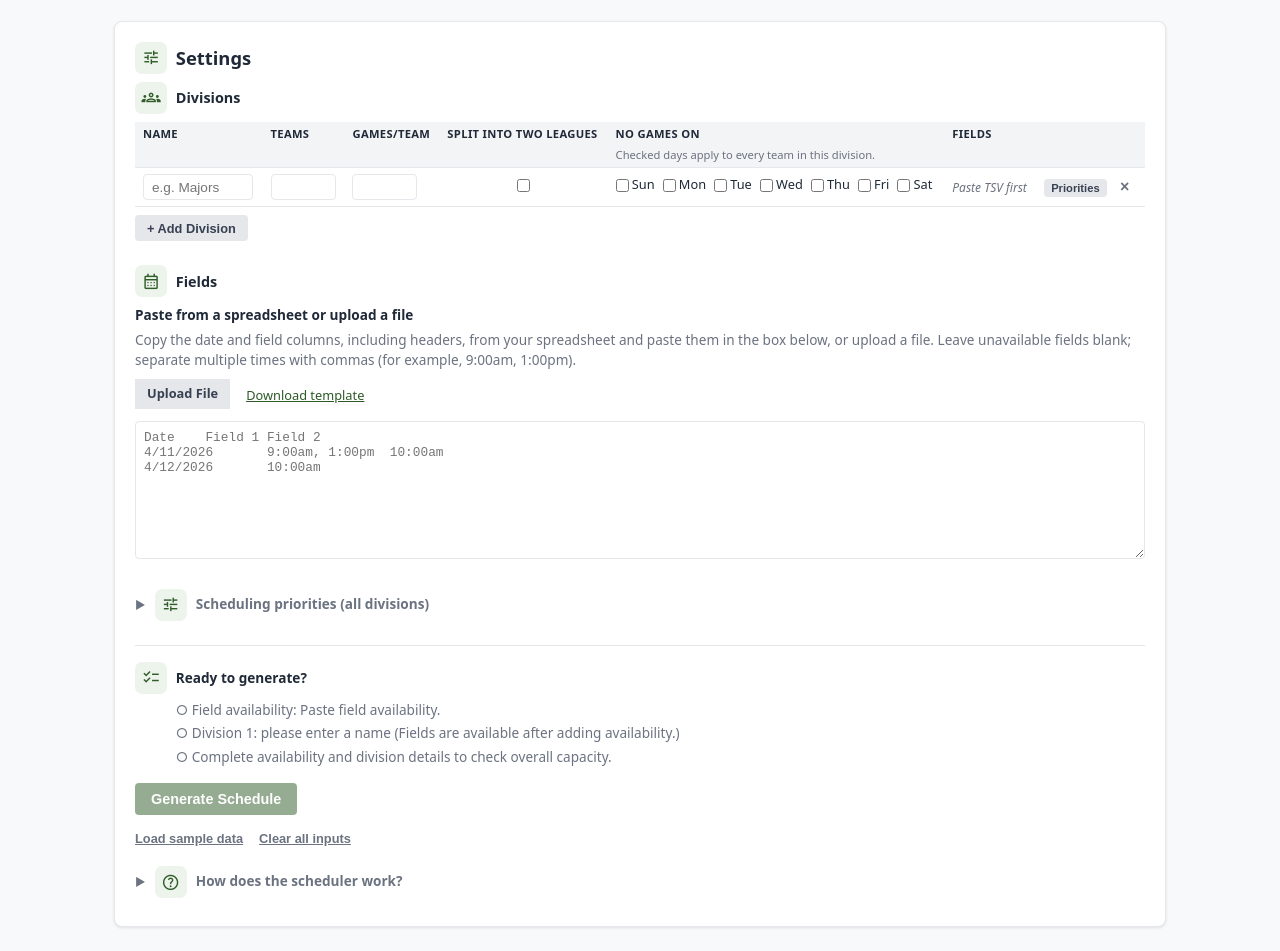
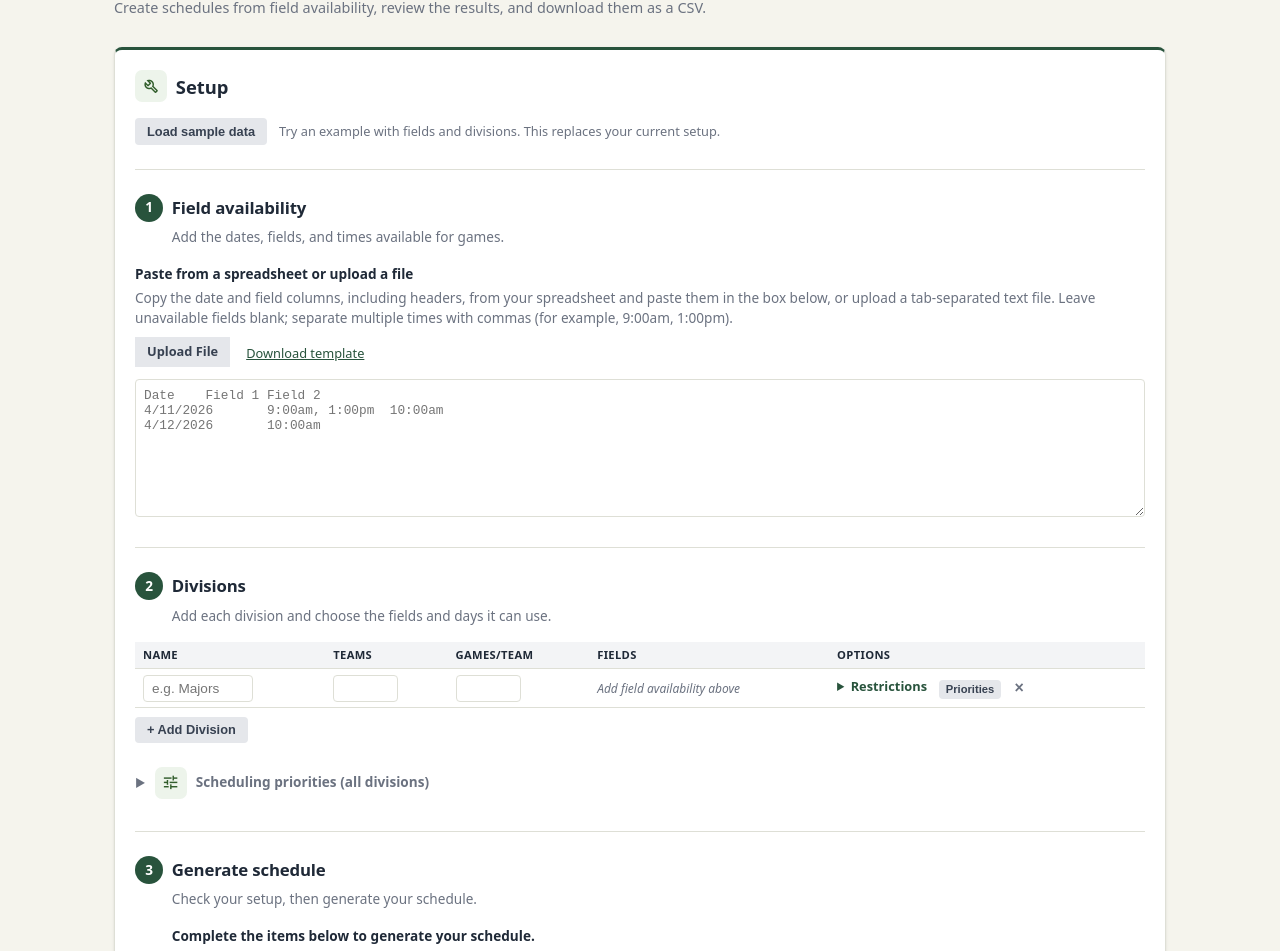
Before and after one commit to mattle24/scheduler, a plain HTML site: page index.html in a window 1280 px wide. Shown: the part 89-1040 px from the top of the page. Drawn offline with nearby package versions, Linux system fonts and the light colour scheme.

Commit message:
ui changes

```diff
--- a/index.html
+++ b/index.html
@@ -8,38 +8,26 @@
 <link rel="preconnect" href="https://fonts.googleapis.com">
 <link rel="preconnect" href="https://fonts.gstatic.com" crossorigin>
 <link href="https://fonts.googleapis.com/css2?family=Material+Symbols+Outlined:opsz,wght,FILL,GRAD@24,400,0,0" rel="stylesheet">
-<link rel="stylesheet" href="styles.css?v=7">
+<link rel="stylesheet" href="styles.css?v=14">
 </head>
 <body>
 
-<h1>Scheduler</h1>
-<p class="subtitle">Create game schedules from your field availability. Review schedules, team summaries, and field usage, then download the results as a CSV.</p>
+<header class="page-header">
+  <h1>Little League Scheduler</h1>
+  <p class="subtitle">Create schedules from field availability, review the results, and download them as a CSV.</p>
+</header>
 
 <div class="card" id="settingsCard">
-  <h2 class="section-heading"><span class="material-symbols-outlined section-icon" aria-hidden="true">tune</span>Settings</h2>
-  <div style="margin-bottom: 1rem;">
-    <div style="display: flex; align-items: center; justify-content: space-between; margin-bottom: .5rem;">
-      <div class="section-heading section-label"><span class="material-symbols-outlined section-icon" aria-hidden="true">groups</span>Divisions</div>
-    </div>
-    <div class="division-table-scroll" role="region" aria-label="Division settings" tabindex="0">
-    <table class="division-table" id="divisionTable">
-      <thead><tr>
-        <th>Name</th>
-        <th>Teams</th>
-        <th>Games/Team</th>
-        <th>Split into two leagues</th>
-        <th>No games on <span class="column-hint">Checked days apply to every team in this division.</span></th>
-        <th>Fields</th>
-        <th></th>
-      </tr></thead>
-      <tbody></tbody>
-    </table>
-    </div>
-    <button class="btn-secondary btn-sm" onclick="addDivisionRow()">+ Add Division</button>
+  <h2 class="section-heading"><span class="material-symbols-outlined section-icon" aria-hidden="true">build</span>Setup</h2>
+  <div class="sample-prompt">
+    <button class="btn-secondary btn-sm" onclick="loadSample()">Load sample data</button>
+    <span>Try an example with fields and divisions. This replaces your current setup.</span>
   </div>
-  <h3 class="section-heading section-label availability-heading"><span class="material-symbols-outlined section-icon" aria-hidden="true">calendar_month</span>Fields</h3>
+  <section class="setup-step" aria-labelledby="availabilityTitle">
+  <h3 id="availabilityTitle" class="section-heading section-label availability-heading"><span class="step-number">1</span>Field availability</h3>
+  <p class="step-description">Add the dates, fields, and times available for games.</p>
   <label for="tsvInput">Paste from a spreadsheet or upload a file</label>
-  <p class="availability-hint" id="availabilityHint">Copy the date and field columns, including headers, from your spreadsheet and paste them in the box below, or upload a file. Leave unavailable fields blank; separate multiple times with commas (for example, 9:00am, 1:00pm).</p>
+  <p class="availability-hint" id="availabilityHint">Copy the date and field columns, including headers, from your spreadsheet and paste them in the box below, or upload a tab-separated text file. Leave unavailable fields blank; separate multiple times with commas (for example, 9:00am, 1:00pm).</p>
   <div class="file-upload-row">
     <input type="file" id="tsvFile" accept=".tsv,.csv,.txt,.xls,.xlsx" class="file-input">
     <label for="tsvFile" class="btn-secondary btn-sm file-label">Upload File</label>
@@ -48,12 +36,30 @@
   </div>
   <textarea id="tsvInput" aria-describedby="availabilityHint availabilityPreview" rows="8" placeholder="Date&#9;Field 1&#9;Field 2&#10;4/11/2026&#9;9:00am, 1:00pm&#9;10:00am&#10;4/12/2026&#9;10:00am&#9;"></textarea>
   <div id="availabilityPreview" class="availability-preview hidden" role="status" aria-live="polite"></div>
+  </section>
+  <section class="setup-step" aria-labelledby="divisionsTitle">
+    <h3 id="divisionsTitle" class="section-heading section-label"><span class="step-number">2</span>Divisions</h3>
+    <p class="step-description">Add each division and choose the fields and days it can use.</p>
+    <div class="division-table-scroll" role="region" aria-label="Division settings" tabindex="0">
+    <table class="division-table" id="divisionTable">
+      <thead><tr>
+        <th>Name</th>
+        <th>Teams</th>
+        <th>Games/Team</th>
+        <th>Fields</th>
+        <th>Options</th>
+      </tr></thead>
+      <tbody></tbody>
+    </table>
+    </div>
+    <button class="btn-secondary btn-sm" onclick="addDivisionRow()">+ Add Division</button>
+  </section>
   <div class="penalty-section">
     <div class="penalty-header" onclick="togglePenalties()">
       <span class="disclosure-arrow">&#9654;</span> <span class="material-symbols-outlined section-icon" aria-hidden="true">tune</span> Scheduling priorities (all divisions)
     </div>
     <div id="penaltyWeights" class="penalty-body collapsible">
-      <p class="penalty-hint">Adjust how strongly the scheduler favors each preference across divisions. Higher numbers give a preference more weight; 0 removes its penalty. Some priorities can be adjusted for an individual division above.</p>
+      <p class="penalty-hint">Adjust how strongly the scheduler favors each preference across divisions. Higher numbers give a preference more weight; 0 means the scheduler will not consider it. Some priorities can be adjusted for an individual division above.</p>
       <div class="penalty-grid" id="penaltyGrid"></div>
       <button class="btn-secondary btn-sm" onclick="resetWeights()">Reset to Defaults</button>
       <div class="hard-constraints">
@@ -67,17 +73,20 @@
       </div>
     </div>
   </div>
-  <section class="readiness" aria-label="Schedule readiness">
-    <strong class="section-heading"><span class="material-symbols-outlined section-icon" aria-hidden="true">checklist</span>Ready to generate?</strong>
-    <ul id="readinessList" aria-live="polite"></ul>
-  </section>
+  <section class="setup-step generation-step" aria-labelledby="generationTitle">
+  <div class="readiness">
+    <h3 id="generationTitle" class="section-heading section-label"><span class="step-number">3</span>Generate schedule</h3>
+    <p class="step-description">Check your setup, then generate your schedule.</p>
+    <p id="readinessSummary" class="readiness-summary" aria-live="polite"></p>
+    <ul id="readinessList"></ul>
+  </div>
   <div class="actions">
-    <button id="generateButton" class="btn-primary" onclick="generate()" disabled>Generate Schedule</button>
+    <button id="generateButton" class="btn-primary" onclick="generate()" aria-describedby="readinessSummary" disabled>Generate Schedule</button>
   </div>
   <div class="settings-utilities">
-    <button class="btn-link" onclick="loadSample()">Load sample data</button>
     <button class="btn-link" onclick="clearInputs()">Clear all inputs</button>
   </div>
+  </section>
   <div class="explainer-section">
     <div class="penalty-header" onclick="this.classList.toggle('open'); document.getElementById('explainerBody').classList.toggle('open')">
       <span class="disclosure-arrow">&#9654;</span> <span class="material-symbols-outlined section-icon" aria-hidden="true">help</span> How does the scheduler work?
@@ -91,7 +100,7 @@
         <p><strong>5. Consolidate fields.</strong> If a field only has 1–2 games on a given day and another field that day has more, the scheduler tries moving those games over so they pack consecutively — reducing the number of fields that need to be staffed.</p>
         <p><strong>6. Repack game windows.</strong> For each field+day with multiple games, the scheduler tries every possible consecutive block of time slots and picks the tightest, best-scoring arrangement. It repeats until nothing improves.</p>
         <p><strong>7. Rebalance home/away.</strong> After all slot changes are final, the scheduler does one last pass to fix any home/away imbalances that field consolidation may have introduced.</p>
-        <p><strong>8. Score and compare.</strong> Every schedule is scored on things like: Are games spread evenly across weekends? Do teams get a fair mix of time slots and fields? Are there awkward back-to-back situations? You can adjust how much each factor matters using the penalty weights above.</p>
+        <p><strong>8. Score and compare.</strong> Every schedule is scored on things like: Are games spread evenly across weekends? Do teams get a fair mix of time slots and fields? Are there awkward back-to-back situations? You can adjust how much each factor matters using the scheduling priorities above.</p>
         <p><strong>9. Coordinate across divisions.</strong> When scheduling multiple age groups, divisions are scheduled in priority order (top to bottom in the table). After the first pass, the scheduler goes back and re-optimizes each division, trying to group games from the same division together on each field — which makes life easier for umpires and families.</p>
       </div>
     </div>
@@ -103,6 +112,6 @@
 
 <div id="results" class="hidden"></div>
 
-<script type="module" src="js/ui.js?v=5"></script>
+<script type="module" src="js/ui.js?v=8"></script>
 </body>
 </html>
--- a/js/divisions.js
+++ b/js/divisions.js
@@ -82,10 +82,17 @@ function addDivisionRow(name, numTeams, gamesPerTeam, leagueSplit, excludedDays)
     <td><input type="text" class="div-name" placeholder="e.g. Majors" value="${name || ''}"></td>
     <td><input type="number" class="div-teams" min="2" max="30" value="${numTeams || ''}"></td>
     <td><input type="number" class="div-games" min="1" max="100" value="${gamesPerTeam || ''}"></td>
-    <td style="text-align:center;"><input type="checkbox" class="div-league" ${leagueSplit ? 'checked' : ''}></td>
-    <td><div class="div-excluded-days">${dayCheckboxes}</div></td>
     <td><div class="div-fields"></div></td>
-    <td style="white-space:nowrap;">
+    <td class="division-options">
+      <details class="division-restrictions">
+        <summary>Restrictions</summary>
+        <div class="division-restrictions-content">
+          <label class="league-option"><input type="checkbox" class="div-league" ${leagueSplit ? 'checked' : ''}> Split into two leagues</label>
+          <span class="restriction-label">No games on</span>
+          <div class="div-excluded-days">${dayCheckboxes}</div>
+          <small>Applies to every team in this division.</small>
+        </div>
+      </details>
       <button class="btn-secondary btn-sm btn-div-weights" onclick="toggleDivWeights(this)" title="Adjust scheduling priorities for this division">Priorities</button>
       <button class="btn-remove" onclick="removeDivisionRow(this)" title="Remove division">&times;</button>
     </td>
@@ -95,13 +102,13 @@ function addDivisionRow(name, numTeams, gamesPerTeam, leagueSplit, excludedDays)
   const weightsTr = document.createElement('tr');
   weightsTr.className = 'div-weights-row hidden';
   const weightsTd = document.createElement('td');
-  weightsTd.colSpan = 7;
+  weightsTd.colSpan = 5;
 
   const panel = document.createElement('div');
   panel.className = 'div-weights-panel';
   const hint = document.createElement('p');
   hint.className = 'penalty-hint';
-  hint.textContent = 'Adjust these scheduling priorities for this division. Leave a value blank to use the all-division setting. Higher numbers give a preference more weight; 0 removes its penalty.';
+  hint.textContent = 'Adjust these scheduling priorities for this division. Leave a value blank to use the all-division setting. Higher numbers give a preference more weight; 0 means the scheduler will not consider it.';
   panel.appendChild(hint);
   const grid = document.createElement('div');
   grid.className = 'div-weights-grid';
@@ -142,7 +149,7 @@ function removeDivisionRow(btn) {
 function populateFieldCheckboxes(tr) {
   const container = tr.querySelector('.div-fields');
   if (cachedFieldNames.length === 0) {
-    container.innerHTML = '<span class="field-hint">Paste TSV first</span>';
+    container.innerHTML = '<span class="field-hint">Add field availability above</span>';
     return;
   }
   container.innerHTML = '';
@@ -176,7 +183,7 @@ function updateFieldChoices() {
     }
     const container = tr.querySelector('.div-fields');
     if (fields.length === 0) {
-      container.innerHTML = '<span class="field-hint">Paste TSV first</span>';
+      container.innerHTML = '<span class="field-hint">Add field availability above</span>';
       continue;
     }
     container.innerHTML = '';
--- a/js/generate.js
+++ b/js/generate.js
@@ -1,8 +1,8 @@
 import { WEIGHTS } from './constants.js';
-import { parseTSV } from './parser.js?v=2';
+import { parseTSV } from './parser.js?v=3';
 import { buildSchedule } from './builder.js';
 import { scoreCrossfieldDivisionClustering, scoreDetails, scoreWeekendOtherDivField } from './scoring.js';
-import { readDivisions, readDivWeightOverrides, syncWeights } from './divisions.js?v=2';
+import { readDivisions, readDivWeightOverrides, syncWeights } from './divisions.js?v=4';
 import { renderMultiDivisionResults, showError, clearError, setLastCSV, formatMultiDivisionCSV } from './render.js';
 
 function generate() {
--- a/js/parser.js
+++ b/js/parser.js
@@ -2,7 +2,7 @@ import { parseDate, dateStr, getWeekendGroup, isoWeek, normalizeTime, timeSortKe
 
 function parseTSV(text) {
   const lines = text.trim().split('\n').filter(l => l.trim());
-  if (lines.length < 2) throw new Error('TSV must have a header row and at least one data row');
+  if (lines.length < 2) throw new Error('Add a header row with field names and at least one row with a date.');
 
   const header = lines[0].split('\t').map(h => h.trim().replace(/^["']|["']$/g, ''));
 
@@ -20,7 +20,7 @@ function parseTSV(text) {
     }
   }
   const fields = header.slice(1 + dateColOffset);
-  if (fields.length === 0) throw new Error('No fields found in TSV header');
+  if (fields.length === 0) throw new Error('Add at least one field name after the date column in the first row.');
 
   const slots = [];
   for (let i = 1; i < lines.length; i++) {
--- a/js/ui.js
+++ b/js/ui.js
@@ -3,10 +3,10 @@ import {
   addDivisionRow, removeDivisionRow, buildPenaltyGrid,
   updateFieldChoices, resetWeights, togglePenalties,
   toggleDivWeights, clearCachedFields, readDivisions
-} from './divisions.js?v=2';
+} from './divisions.js?v=4';
 import { downloadCSV, showError, clearError } from './render.js';
-import { generate } from './generate.js?v=2';
-import { parseTSV } from './parser.js?v=2';
+import { generate } from './generate.js?v=4';
+import { parseTSV } from './parser.js?v=3';
 
 function updateAvailabilityPreview() {
   const preview = document.getElementById('availabilityPreview');
@@ -20,7 +20,7 @@ function updateAvailabilityPreview() {
     const fields = [...new Set(slots.map(slot => slot.field))];
     const dates = slots.map(slot => slot.date).sort();
     const formatDate = date => new Date(date + 'T00:00:00').toLocaleDateString('en-US', { month: 'long', day: '2-digit', year: 'numeric' });
-    preview.textContent = `Recognized ${slots.length} available ${slots.length === 1 ? 'slot' : 'slots'} from ${formatDate(dates[0])} to ${formatDate(dates[dates.length - 1])}. Fields with availability: ${fields.join(', ')}.`;
+    preview.textContent = `Found ${slots.length} available game ${slots.length === 1 ? 'time' : 'times'} from ${formatDate(dates[0])} to ${formatDate(dates[dates.length - 1])}. Fields with availability: ${fields.join(', ')}.`;
   } catch (err) {
     preview.classList.add('invalid');
     preview.textContent = `Check your availability: ${err.message}`;
@@ -33,9 +33,9 @@ function updateReadiness() {
   let slots;
   try {
     const text = document.getElementById('tsvInput').value;
-    if (!text.trim()) throw new Error('Paste field availability.');
+    if (!text.trim()) throw new Error('Add field availability in step 1.');
     slots = parseTSV(text);
-    if (!slots.length) throw new Error('Add at least one available time slot.');
+    if (!slots.length) { slots = null; throw new Error('Add at least one available game time in step 1.'); }
     items.push([true, 'Field availability is ready.']);
   } catch (err) {
     items.push([false, `Field availability: ${err.message}`]);
@@ -51,15 +51,19 @@ function updateReadiness() {
     const needed = divisions.reduce((sum, div) => sum + Math.ceil(div.numTeams * div.gamesPerTeam / 2), 0);
     const usable = new Set(slots.filter(slot => divisions.some(div => div.fields.includes(slot.field) && !div.excludedDays.includes(slot.dayOfWeek))).map(slot => slot.sortKey)).size;
     items.push([usable >= needed, usable >= needed
-      ? `Enough slots are available overall (${usable} slots for at least ${needed} games). Other scheduling constraints still apply.`
-      : `Not enough slots overall: ${usable} usable slots for at least ${needed} games.`]);
+      ? `There are ${usable} available field times for at least ${needed} games. Other scheduling rules still apply.`
+      : `More field times are needed: ${usable} available for at least ${needed} games.`]);
   } else {
-    items.push([false, 'Complete availability and division details to check overall capacity.']);
+    items.push([false, 'Add field availability and division details to see if there are enough game times.']);
   }
-  document.getElementById('generateButton').disabled = !items.every(([ready]) => ready);
+  const ready = items.every(([complete]) => complete);
+  document.getElementById('generateButton').disabled = !ready;
+  document.getElementById('readinessSummary').textContent = ready
+    ? 'Your setup is ready. Generate a schedule to review the results.'
+    : 'Complete the items below to generate your schedule.';
   list.replaceChildren(...items.map(([ready, message]) => {
     const item = document.createElement('li');
-    item.textContent = `${ready ? '✓' : '○'} ${message}`;
+    item.textContent = `${ready ? 'Complete' : 'To do'}: ${message}`;
     item.className = ready ? 'ready' : 'not-ready';
     return item;
   }));
@@ -168,7 +172,7 @@ function handleFileUpload(e) {
   document.getElementById('fileName').textContent = file.name;
 
   if (file.name.match(/\.xlsx?$/i)) {
-    showError('Excel files are not supported. Please export as TSV or CSV first.');
+    showError('Excel files are not supported. Copy and paste the spreadsheet cells, or save the sheet as a tab-separated text file and upload it.');
     e.target.value = '';
     document.getElementById('fileName').textContent = '';
     return;
--- a/styles.css
+++ b/styles.css
@@ -282,3 +282,53 @@ h1 { letter-spacing: -.02em; }
 .readiness { border-top: 1px solid var(--border); padding-top: 1rem; }
 .readiness ul { margin-left: 2.55rem; }
 @media (prefers-color-scheme: dark) { .section-icon.material-symbols-outlined { background: #263b2b; color: #a9d6a1; } }
+
+/* Open, sequential setup sections. */
+.setup-step { margin-top: 1.5rem; padding-top: 1.5rem; border-top: 1px solid var(--border); }
+.setup-step .section-label { font-size: 1.05rem; margin-bottom: .35rem; }
+.setup-step .availability-heading { padding-top: 0; }
+.step-number { display: inline-flex; align-items: center; justify-content: center; width: 1.75rem; height: 1.75rem; flex: 0 0 1.75rem; border-radius: 50%; background: var(--primary); color: #fff; font-size: .85rem; font-weight: 700; }
+.step-description { color: var(--muted); font-size: .85rem; margin: 0 0 1rem 2.3rem; }
+.generation-step .readiness { margin: 0; padding: 0; border: 0; }
+.generation-step .readiness ul { margin-left: 2.3rem; }
+@media (max-width: 600px) { .file-upload-row { flex-wrap: wrap; } }
+
+/* Keep optional division restrictions out of the main row. */
+.division-table { min-width: 600px; }
+.division-options { min-width: 180px; }
+.division-restrictions { display: inline-block; vertical-align: top; margin-right: .5rem; }
+.division-restrictions summary { cursor: pointer; color: var(--primary); font-size: .8rem; font-weight: 600; }
+.division-restrictions-content { padding: .65rem 0; }
+.league-option { display: flex; align-items: center; gap: .35rem; font-weight: 400; white-space: nowrap; }
+.restriction-label { display: block; margin-top: .6rem; font-size: .8rem; font-weight: 600; }
+.division-restrictions small { color: var(--muted); font-size: .7rem; }
+.div-excluded-days { flex-wrap: wrap; }
+
+.readiness-summary { margin: 0 0 .65rem 2.3rem; font-weight: 600; }
+.readiness li { padding: .25rem 0; }
+.readiness .ready { color: #285526; }
+.readiness .not-ready { color: inherit; }
+.generation-step .actions { margin-left: 2.3rem; }
+.generation-step .btn-primary { padding: .7rem 1.2rem; font-size: 1rem; }
+.generation-step .btn-primary:disabled { opacity: 1; background: #e5e7eb; color: #4b5563; }
+.generation-step .btn-primary:disabled:hover { background: #e5e7eb; }
+@media (prefers-color-scheme: dark) {
+  .readiness .ready { color: #a9d6a1; }
+  .generation-step .btn-primary:disabled, .generation-step .btn-primary:disabled:hover { background: #343b45; color: #c3c9d1; }
+}
+
+/* Page header and palette. */
+:root { --bg: #f5f4ed; --primary: #28533c; --primary-hover: #1c402d; --border: #dedfd6; }
+.page-header { padding: .5rem 0 .25rem; }
+.page-header h1 { color: #203e30; font-size: clamp(1.8rem, 4vw, 2.5rem); line-height: 1.15; letter-spacing: -.025em; margin-bottom: .5rem; }
+.page-header .subtitle { max-width: 48rem; line-height: 1.55; }
+#settingsCard { border-top: 3px solid var(--primary); }
+.setup-step .section-label { letter-spacing: -.01em; }
+@media (prefers-color-scheme: dark) {
+  :root { --bg: #151b18; --primary: #8dbb94; --primary-hover: #a5cbaa; --border: #36443a; }
+  .page-header h1 { color: #e1eee1; }
+  .step-number, .btn-primary { color: #14251a; }
+}
+
+.sample-prompt { display: flex; align-items: center; flex-wrap: wrap; gap: .5rem .75rem; margin-top: 1rem; }
+.sample-prompt span { color: var(--muted); font-size: .8rem; }
```
Also changed, not shown: AGENTS.md (+1 -1 lines).
